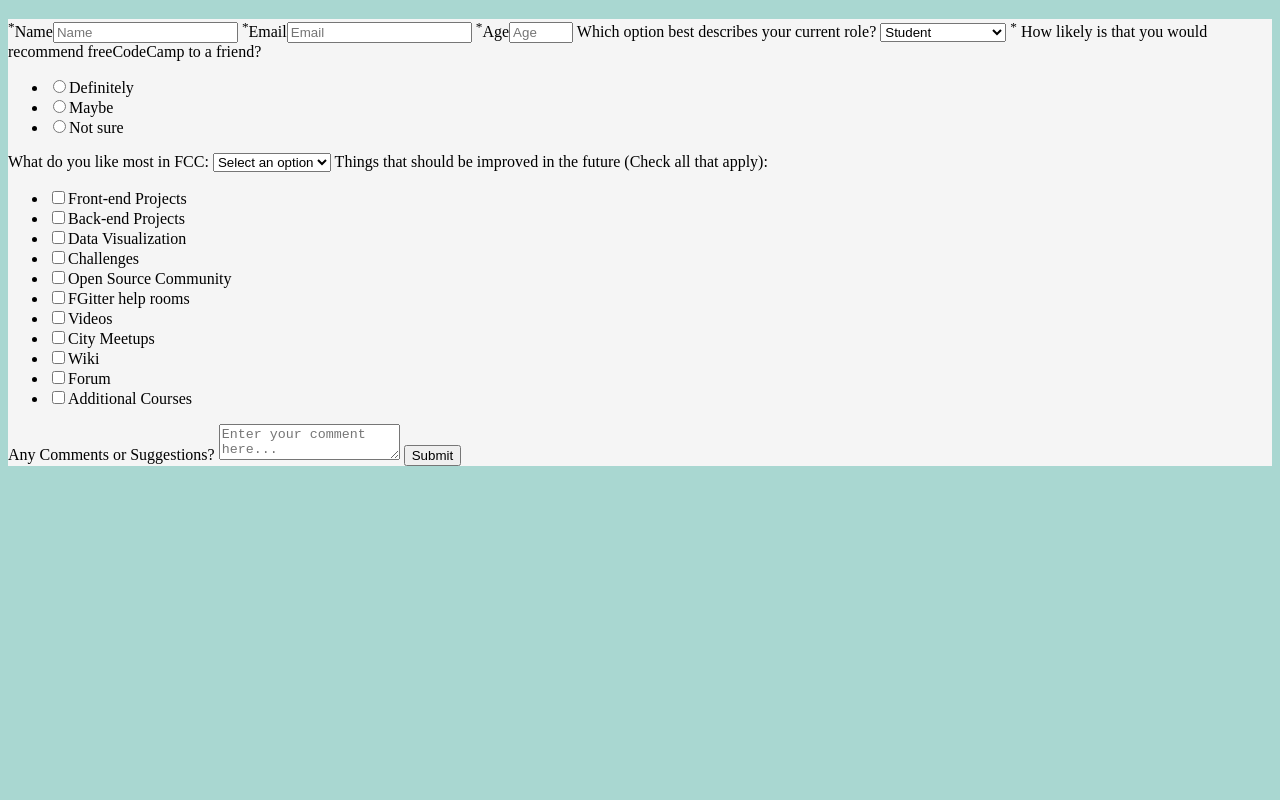
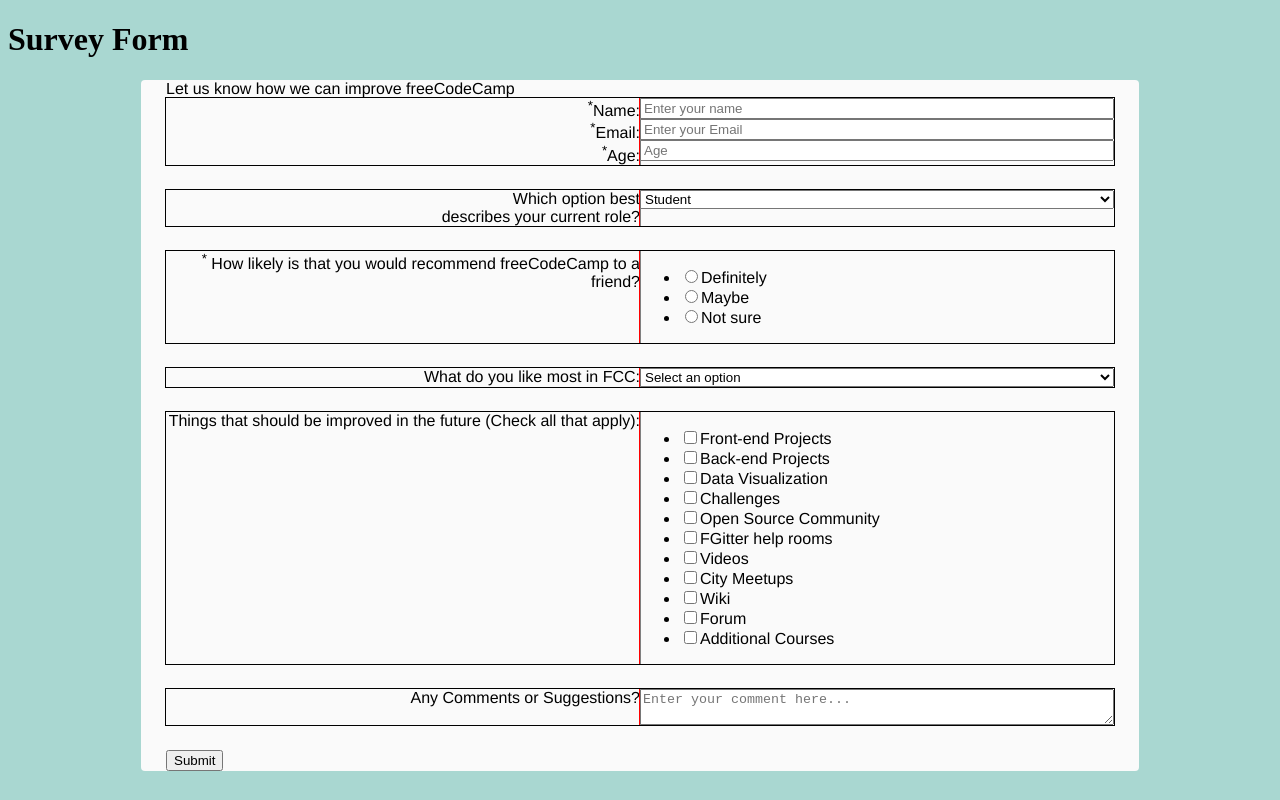
Before and after one commit to Aramex86/freecodecamp-2, a plain HTML site: page index.html in a window 1280 px wide. Drawn offline with Linux system fonts and the light colour scheme.

Commit message:
chalange 2

```diff
--- a/css/style.css
+++ b/css/style.css
@@ -2,5 +2,31 @@
     background-color: #a9d7d1;
 }
 .form-wrap{
-    background-color: #f5f5f5;
+    background-color: rgb(250, 250, 250);
+    width: 75%;
+    margin:0 auto 0 auto;
+    border-radius: 4px;
+    display: flex;
+    flex-direction: column;
+    padding: 0 25px;
+    font-family: 'Raleway', Helvetica, sans-serif;
 }
+
+.form-container{
+    outline: 1px solid black;
+    display: flex;
+    margin-bottom: 25px;
+}
+.left-block{
+    outline: 1px solid gray;
+    width: 50%;
+    display: flex;
+    flex-direction: column;
+    text-align: right;
+}
+.right-block{
+    outline: 1px solid red;
+    width: 50%;
+    display: flex;
+    flex-direction: column;
+}
--- a/index.html
+++ b/index.html
@@ -6,16 +6,29 @@
     <link rel="stylesheet" href="css/style.css">
 </head>
 <body>
-<div id="title">
-    <h3></h3>
+<div id="title" class="title-top">
+    <h1>Survey Form</h1>
 </div>
 <div class="form-wrap">
-<div id="description"></div>
+<div id="description">Let us know how we can improve freeCodeCamp</div>
     <form id="survey-form">
-    <label id="name-label"><sup>*</sup>Name</label><input id="name" type="text" placeholder="Name">
-    <label id="email-label"><sup>*</sup>Email</label><input id="email" type="email" required placeholder="Email">
-    <label id="number-label"><sup>*</sup>Age</label><input id="number" type="number" name="age" min="1" max="125" required placeholder="Age">
-    <label>Which option best describes your current role?</label>
+        <div class="form-container">
+            <div class="left-block">
+                <label id="name-label"><sup>*</sup>Name:</label>
+                <label id="email-label"><sup>*</sup>Email:</label>
+                <label id="number-label"><sup>*</sup>Age:</label>
+            </div>
+            <div class="right-block">
+                <input id="name" type="text" placeholder="Enter your name">
+                <input id="email" type="email" required placeholder="Enter your Email">
+                <input id="number" type="number" name="age" min="1" max="125" required placeholder="Age">
+            </div>
+        </div>
+        <div class="form-container">
+            <div class="left-block">
+                <label>Which option best<br> describes your current role?</label>
+            </div>
+            <div class="right-block">
                 <select id="dropdown">
                     <option disabled value>Select an option</option>
                     <option>Student</option>
@@ -24,13 +37,25 @@
                     <option>Prefer not to say</option>
                     <option>Other</option>
                 </select>
+            </div>
+        </div>
+        <div class="form-container">
+            <div class="left-block">
                 <label><sup>*</sup> How likely is that you would recommend freeCodeCamp to a friend?</label>
+            </div>
+            <div class="right-block">
                 <ul>
                     <li><input name="radio-buttons" type="radio" value="1"><span>Definitely</span></li>
                     <li><input name="radio-buttons" type="radio" value="2"><span>Maybe</span></li>
                     <li><input name="radio-buttons" type="radio" value="3"><span>Not sure</span></li>
                 </ul>
+            </div>
+        </div>
+        <div class="form-container">
+            <div class="left-block">
                 <label>What do you like most in FCC:</label>
+            </div>
+            <div class="right-block">
                 <select>
                     <option>Select an option</option>
                     <option>Challanges</option>
@@ -38,8 +63,14 @@
                     <option>Community</option>
                     <option>Open Source</option>
                 </select>
+            </div>
+        </div>
+        <div class="form-container">
+            <div class="left-block">
                 <label>Things that should be improved in the future
                     (Check all that apply):</label>
+            </div>
+            <div class="right-block">
                 <ul>
                     <li><input type="checkbox"><span>Front-end Projects</span></li>
                     <li><input type="checkbox"><span>Back-end Projects</span></li>
@@ -53,19 +84,17 @@
                     <li><input type="checkbox"><span>Forum</span></li>
                     <li><input type="checkbox"><span>Additional Courses</span></li>
                 </ul>
+            </div>
+        </div>
+        <div class="form-container">
+            <div class="left-block">
                 <label>Any Comments or Suggestions?</label>
+            </div>
+            <div class="right-block">
                 <textarea placeholder="Enter your comment here..."></textarea>
-    <button type="submit">Submit</button>
-
-
-
-
-
-
-
-
-
-
+            </div>
+        </div>
+        <button type="submit" id="submit">Submit</button>
     </form>
 </div>
 
```
Lines whose indentation alone changed are shown as unchanged.
